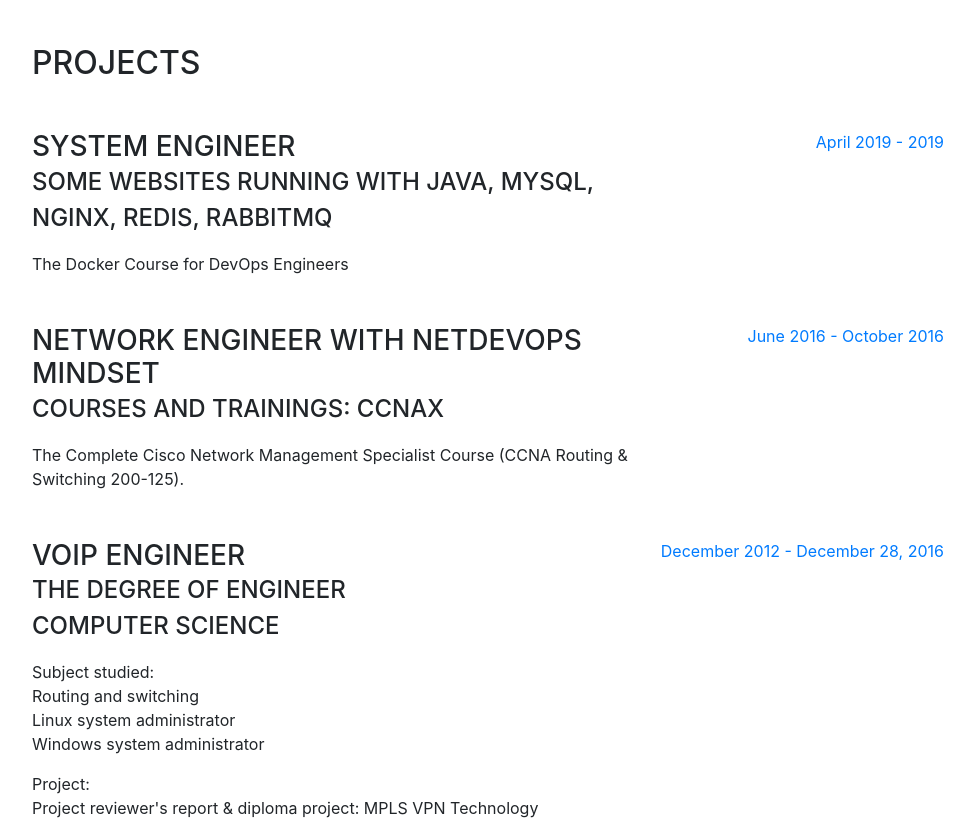
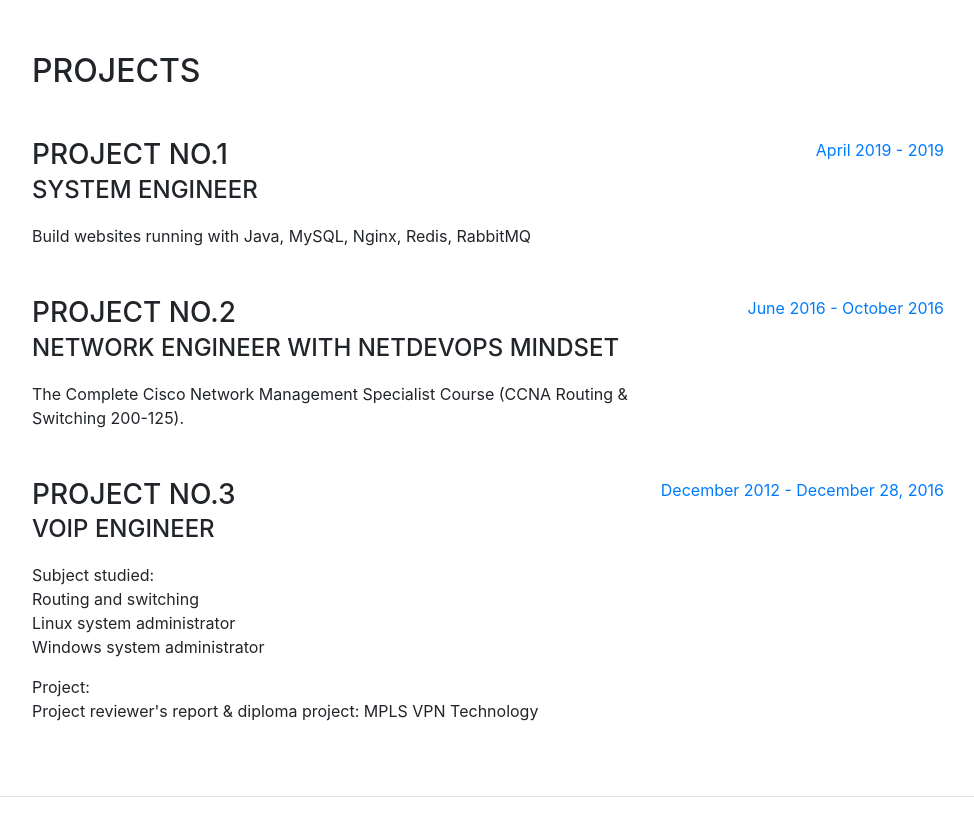
Before and after one commit to phan-van-thuy/nguyenngoctaibp.github.io, a website with bundled scripts: page index.html in a window 1280 px wide. Shown: the part 2440-3279 px from the top of the page, without its empty margins (288-1262 px from the left). Built offline with nearby package versions, Linux system fonts and the light colour scheme; a web font is replaced by a local one.

Commit message:
update exp
update exp

```diff
--- a/index.html
+++ b/index.html
@@ -161,9 +161,9 @@
 
           <div class="resume-item d-flex flex-column flex-md-row mb-5">
             <div class="resume-content mr-auto">
-              <h3 class="mb-0">System Engineer</h3>
-			  <div class="subheading mb-3">Some websites running with Java, MySQL, Nginx, Redis, RabbitMQ</div>
-			  <div>The Docker Course for DevOps Engineers</div>
+              <h3 class="mb-0">Project No.1</h3>
+			  <div class="subheading mb-3">System Engineer</div>
+			  <div>Build websites running with Java, MySQL, Nginx, Redis, RabbitMQ</div>
             </div>
             <div class="resume-date text-md-right">
               <span class="text-primary">April 2019 - 2019</span>
@@ -172,8 +172,8 @@
 
           <div class="resume-item d-flex flex-column flex-md-row mb-5">
             <div class="resume-content mr-auto">
-              <h3 class="mb-0">Network Engineer with NetDevOps mindset</h3>
-			  <div class="subheading mb-3">Courses and Trainings: CCNAX</div>
+              <h3 class="mb-0">Project No.2</h3>
+			  <div class="subheading mb-3">Network Engineer with NetDevOps mindset</div>
 			  <div>The Complete Cisco Network Management Specialist Course (CCNA Routing & Switching 200-125).</div>
             </div>
             <div class="resume-date text-md-right">
@@ -183,9 +183,8 @@
 
           <div class="resume-item d-flex flex-column flex-md-row">
             <div class="resume-content mr-auto">
-              <h3 class="mb-0">VoIP Engineer</h3>
-              <div class="subheading mb-3">The Degree Of Engineer<br>
-							Computer Science</div>
+              <h3 class="mb-0">Project No.3</h3>
+              <div class="subheading mb-3">VoIP Engineer</div>
               <div>Subject studied:</div>
 			  <p>
 					Routing and switching<br>
```
